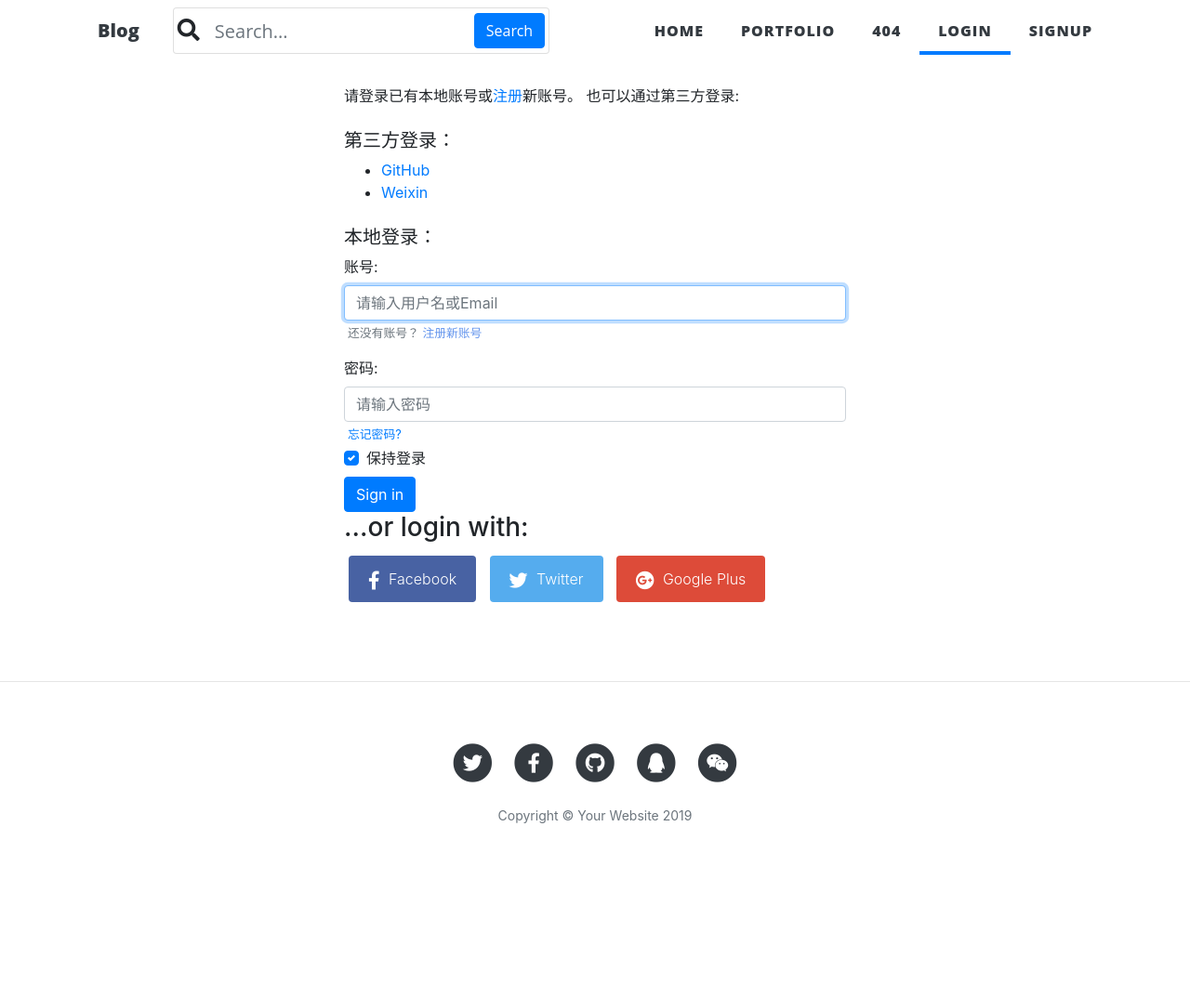
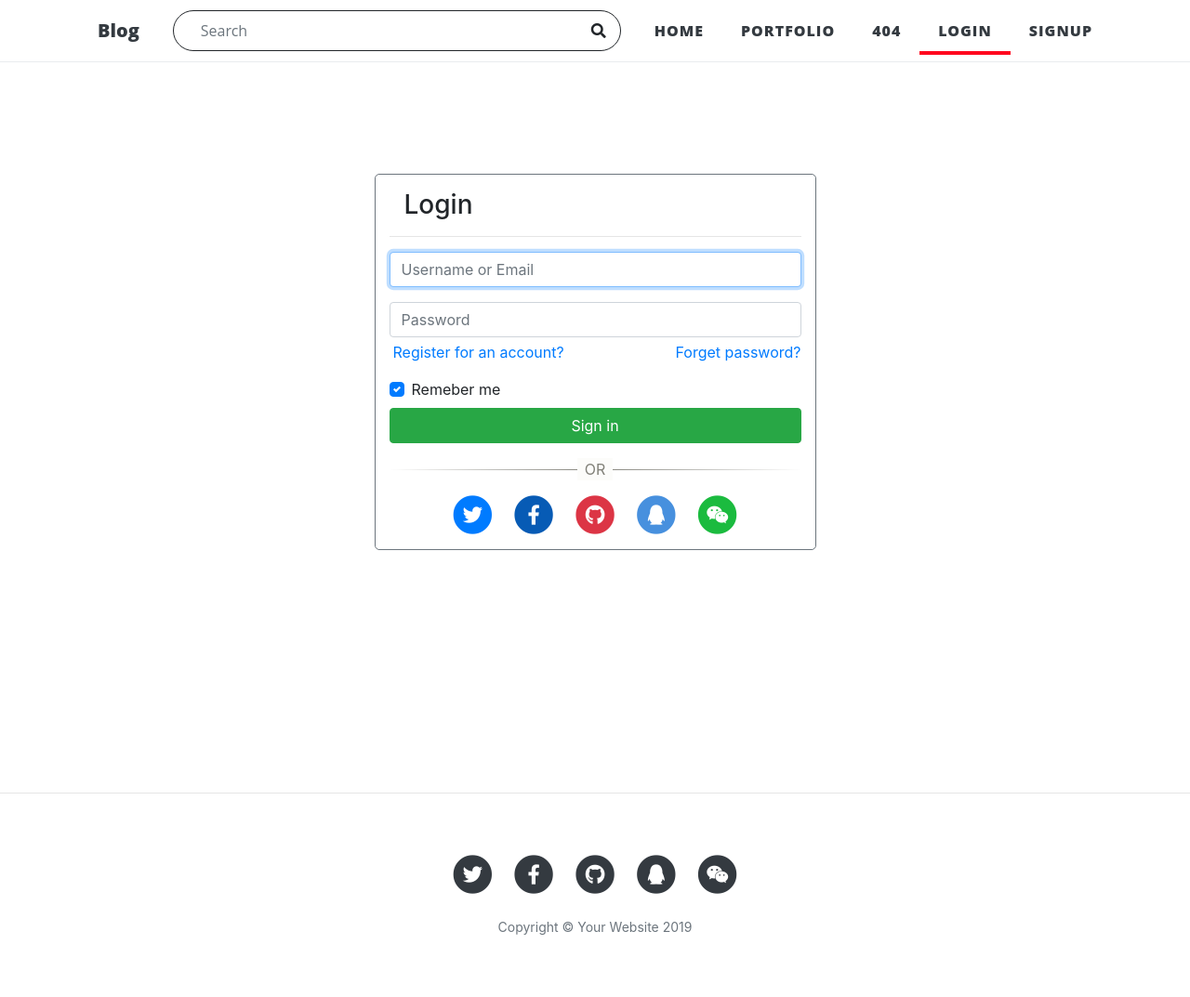
Before and after one commit to Goooooooooooooo/turbo-fortnight, a Django app: page /accounts/login/ in a window 1280 px wide. Shown: the whole page at 93% size. Before the commit the page ends 886 px from the top, so only its background shows below. Run offline with Django 3.2, Linux system fonts and the light colour scheme; parts of the project's set-up code (start-up, migrations or seed data) failed here and were passed over; some libraries are stand-ins or nearby versions.

Commit message:
commit-34

```diff
--- a/static/css/style.css
+++ b/static/css/style.css
@@ -41,9 +41,22 @@ html, body {
 
 /* Searchbar CSS */
 
-.form-control-borderless {
-	border: none;
-	width:100%;
+.search-bar{
+    width:100%;
+    border: 1px solid #212529!important;
+    border-radius: 30px;
+    padding: 2px;
+    align-items: center;
+}
+
+.search-bar-input{
+    display:block;
+    margin-left: 15px;
+    margin-right: 15px;
+	box-shadow: none;
+	color: #fff;
+    border: 0;
+    background: none;
 }
 
 .form-control-borderless:hover, .form-control-borderless:active, .form-control-borderless:focus {
@@ -334,7 +347,7 @@ footer ul.social_profiles li a,
 #mainNav {
   /*position: absolute;*/
   border-bottom: 1px solid #e9ecef;
-  background-color: #fff;
+  /*background-color: #fff;*/
   font-family: 'Open Sans', 'Helvetica Neue', Helvetica, Arial, sans-serif
 }
 
@@ -361,8 +374,8 @@ footer ul.social_profiles li a,
 /* 画面大于 992px 时的样式 */
 @media only screen and (min-width:992px) {
   #mainNav {
-    border-bottom: 1px solid transparent;
-    background: #fff
+    /*border-bottom: 1px solid transparent;*/
+    /*background: #fff*/
   }
   #mainNav .navbar-brand {
     padding: 10px 20px;
@@ -551,10 +564,77 @@ footer > div > div > div > ul > li > a:focus, footer > div > div > div > ul > li
     color: rgba(220, 53, 69, 1)
 }
 
+/* account/login.html */
+#login_weixin > a{
+    color: rgba(27, 187, 63, 1)
+}
+
+#login_qq > a{
+    color: rgba(71, 144, 222, 1)
+}
+
+#login_facebook > a{
+    color: rgba(7, 91, 181, 1)
+}
+
+#login_twitter > a{
+    color: rgba(0, 123, 255, 1)
+}
+
+#login_github > a{
+    color: rgba(220, 53, 69, 1)
+}
+
+#login_weixin > a:focus, #login_weixin > a:hover{
+    color: rgba(33, 136, 56, 1)
+}
+#login_qq > a:focus, #login_qq > a:hover,
+#login_twitter > a:focus, #login_twitter > a:hover{
+    color: rgba(48, 117, 191, 1)
+}
+#login_facebook > a:focus, #login_facebook > a:hover{
+    color: rgba(10, 72, 140, 1)
+}
+#login_github > a:focus, #login_github > a:hover{
+    color: rgba(175, 39, 52, 1)
+}
+
+.hr-text {
+	line-height: 1em;
+	position: relative;
+	outline: 0;
+	border: 0;
+	color: black;
+	text-align: center;
+	height: 1.5em;
+	opacity: 1;
+}
+.hr-text:before {
+	content: '';
+	background: -webkit-linear-gradient(left, transparent, #818078, transparent);
+	background: linear-gradient(to right, transparent, #818078, transparent);
+	position: absolute;
+	left: 0;
+	top: 50%;
+	width: 100%;
+	height: 1px;
+}
+
+.hr-text:after {
+	content: attr(data-content);
+	position: relative;
+	display: inline-block;
+	color: black;
+	padding: 0 .5em;
+	line-height: 1.5em;
+	color: #818078;
+	background-color: #fcfcfa;
+}
+
 /* 导航栏选中 背景颜色 */
 .active-bg{
-    height: 10%;
+    height: 8%;
     width: 100%;
     margin: 0;
-    background:#007bff;
+    background:#ff071e;
 }
--- a/static/js/blog-js.js
+++ b/static/js/blog-js.js
@@ -1,7 +1,9 @@
 $(document).ready(function() {
+    $("#blog-nav > div").eq(0).addClass("active-bg");
     $("#navbarResponsive .navbar-nav > li.nav-item").each(function(){
         if($(">a",this)[0].href==String(window.location)){
             $(">div",this).eq(0).addClass("active-bg");
+            $("#blog-nav > div").eq(0).removeClass("active-bg")
         }
     });
 });
@@ -46,3 +48,11 @@ $("#replyModal").on('show.bs.modal', function (event) {
 function text_clear(){
     CKEDITOR.instances['id_body'].setData(' ');
 }
+
+//header.html search-form
+function search_form_submit() {
+    //获取form表单的dom对象
+    var form = document.getElementById('search-form');
+    //调用对象的submit方法
+    form.submit();
+}
--- a/templates/account/login.html
+++ b/templates/account/login.html
@@ -1,6 +1,7 @@
 
 {% extends 'base.html' %}
 {% load staticfiles %}
+{% load extra_tags %}
 {% load i18n %}
 {% load account socialaccount %}
 
@@ -8,124 +9,104 @@
 
 
 {% block content %}
-
 <div class="container">
-    <div class="row">
-        <div class="col-3"></div>
-        <div class="col">
-            <br>
+    <div class="row" style="margin-top:120px;">
+        <div class="col"></div>
+        <div class="col-5 border border-secondary" style="border-radius:5px;">
             {% get_providers as socialaccount_providers %}
                 {% if socialaccount_providers %}
-                    <p>
-                        {% blocktrans with site.name as site_name %}请登录已有本地账号或<a href="{{ signup_url }}">注册</a>新账号。
-                        也可以通过第三方登录:{% endblocktrans %}
-                    </p>
 
-                    <div class="socialaccount_ballot">
-                        <h5 class="mb-2 mt-4">第三方登录：</h5>
-                        <ul class="socialaccount_providers">
-                          {% include "socialaccount/snippets/provider_list.html" with process="login" %}
-                        </ul>
-                        <h5 class="mb-2 mt-4">本地登录：</h5>
-                    </div>
+<!--                        <ul class="socialaccount_providers">-->
+<!--                          {% include "socialaccount/snippets/provider_list.html" with process="login" %}-->
+<!--                        </ul>-->
+
 
                     {% include "socialaccount/snippets/login_extra.html" %}
 
-                {% else %}
-                    <p>{% blocktrans %}If you have not created an account yet, then please
-                    <a href="{{ signup_url }}">sign up</a> first.{% endblocktrans %}</p>
                 {% endif %}
+                <div class="socialaccount_ballot">
+                    <h3 class="m-3">Login</h3>
+                </div>
+                <hr class="colorgraph">
                 <form class="login" id="login_form" method="POST" action="{% url 'account_login' %}">
                     {% csrf_token %}
+                    {% if form.errors %}
+                        <strong style="color:red;">{{ form.errors }}</strong>
+                    {% endif %}
                     <div class="form-group">
-                        <label for="id_login">账号: </label>
-                        <input type="text" name="login" placeholder="请输入用户名或Email" autofocus="autofocus" required
+                        <input type="text" name="login" placeholder="Username or Email" autofocus="autofocus" required
                             id="id_login" class="form-control" />
-                        <small class="form-text text-muted ml-1">
-                            还没有账号？
-                            <a href="{% url 'account_signup' %}" style="color: cornflowerblue; ">
-                                注册新账号
-                            </a>
-                        </small>
                     </div>
                     <div class="form-group mb-1">
-                        <label for="id_password">
-                            密码:
-                        </label>
-                        <input type="password" name="password" placeholder="请输入密码" required id="id_password"
+                        <input type="password" name="password" placeholder="Password" required id="id_password"
                             class="form-control" />
-                        <small class="form-text text-muted ml-1">
-                            <a class="secondaryAction layui-text" href="{% url 'account_reset_password' %}">
-                                忘记密码?
+                        <p class="form-text text-muted ml-1">
+                            <a href="{% url 'account_signup' %}">
+                                Register for an account?
                             </a>
-                        </small>
+                            <a href="{% url 'account_reset_password' %}" style="float:right;">
+                                Forget password?
+                            </a>
+                        </p>
                     </div>
                     <div class="custom-control custom-checkbox mb-2">
                         <input type="checkbox" name="remember" id="id_remember" checked class="custom-control-input" />
                         <label for="id_remember" class="custom-control-label">
-                            保持登录
+                            Remeber me
                         </label>
                     </div>
-                    <button class="primaryAction btn btn-primary" type="submit" id="submit_login">Sign in</button>
+                    <button class="primaryAction btn btn-success" style="width:100%" type="submit" id="submit_login">Sign in</button>
                 </form>
-                        <h3>...or login with:</h3>
-            <div class="social-login-buttons">
-                <a class="btn btn-link-1 btn-link-1-facebook" href="#">
-                    <i class="fab fa-facebook-f"></i> Facebook
-                </a>
-                <a class="btn btn-link-1 btn-link-1-twitter" href="#">
-                    <i class="fab fa-twitter"></i> Twitter
-                </a>
-                <a class="btn btn-link-1 btn-link-1-google-plus" href="#">
-                    <i class="fab fa-google-plus"></i> Google Plus
-                </a>
-            </div>
+                <hr class="hr-text" data-content="OR">
+                <div>
+                    <ul class="list-inline text-center">
+                        <!-- twitter -->
+                        <li class="list-inline-item" id="login_twitter">
+                            <a href="#">
+                                <span class="fa-stack fa-lg">
+                                    <i class="fas fa-circle fa-stack-2x"></i>
+                                    <i class="fab fa-twitter fa-stack-1x fa-inverse"></i>
+                                </span>
+                            </a>
+                        </li>
+                        <li class="list-inline-item" id="login_facebook">
+                            <a href="#">
+                                <span class="fa-stack fa-lg">
+                                    <i class="fas fa-circle fa-stack-2x"></i>
+                                    <i class="fab fa-facebook-f fa-stack-1x fa-inverse"></i>
+                                </span>
+                            </a>
+                        </li>
+                        <li class="list-inline-item" id="login_github">
+                            <a href="{% provider_login_url 'github' %}" data-toggle="tooltip" data-placement="top" title="GitHub账号登录">
+                                <span class="fa-stack fa-lg">
+                                    <i class="fas fa-circle fa-stack-2x"></i>
+                                    <i class="fab fa-github fa-stack-1x fa-inverse"></i>
+                                </span>
+                            </a>
+                        </li>
+                        <li class="list-inline-item" id="login_qq">
+                            <a href="#">
+                                <span class="fa-stack fa-lg">
+                                    <i class="fas fa-circle fa-stack-2x"></i>
+                                    <i class="fab fa-qq fa-stack-1x fa-inverse"></i>
+                                </span>
+                            </a>
+                        </li>
+                        <li class="list-inline-item" id="login_weixin">
+                            <a href="#" data-toggle="tooltip" data-placement="top" title="点我加微信">
+                                <span class="fa-stack fa-lg">
+                                    <i class="fas fa-circle fa-stack-2x"></i>
+                                    <i class="fab fa-weixin fa-stack-1x fa-inverse"></i>
+                                </span>
+                            </a>
+                        </li>
+                    </ul>
+                </div>
+
         </div>
-        <div class="col-3"></div>
+        <div class="col"></div>
     </div>
 </div>
 
-<style>
-.btn-link-1 {
-	display: inline-block;
-	height: 50px;
-	margin: 5px;
-	padding: 16px 20px 0 20px;
-	background: #4aaf51;
-	font-size: 16px;
-    font-weight: 300;
-    line-height: 16px;
-    color: #fff;
-    -moz-border-radius: 4px; -webkit-border-radius: 4px; border-radius: 4px;
-}
-.btn-link-1:hover, .btn-link-1:focus, .btn-link-1:active { outline: 0; opacity: 0.6; color: #fff; }
-
-.btn-link-1.btn-link-1-facebook { background: #4862a3; }
-.btn-link-1.btn-link-1-twitter { background: #55acee; }
-.btn-link-1.btn-link-1-google-plus { background: #dd4b39; }
-
-.btn-link-1 i {
-	padding-right: 5px;
-	vertical-align: middle;
-	font-size: 20px;
-	line-height: 20px;
-}
-
-.btn-link-2 {
-	display: inline-block;
-	height: 50px;
-	margin: 5px;
-	padding: 15px 20px 0 20px;
-	background: rgba(0, 0, 0, 0.3);
-	border: 1px solid #fff;
-	font-size: 16px;
-    font-weight: 300;
-    line-height: 16px;
-    color: #fff;
-    -moz-border-radius: 4px; -webkit-border-radius: 4px; border-radius: 4px;
-}
-.btn-link-2:hover, .btn-link-2:focus,
-.btn-link-2:active, .btn-link-2:active:focus { outline: 0; opacity: 0.6; background: rgba(0, 0, 0, 0.3); color: #fff; }
-
-</style>
 {% endblock %}
--- a/templates/article/detail.html
+++ b/templates/article/detail.html
@@ -171,7 +171,6 @@
                                 <br />
                                 <div>{{ comment.body|safe }}</div><br />
 
-
                                 {% if not comment.is_leaf_node %}
                                     <a class="btn btn-outline-secondary" data-toggle="collapse" href="#collapse_{{ comment.id }}" role="button" aria-expanded="false"
                                         aria-controls="collapseExample">
--- a/templates/base.html
+++ b/templates/base.html
@@ -17,6 +17,7 @@
 
 </head>
 <body>
+
     {% include 'header.html' %}
 
     <div id="wrapper">
@@ -38,6 +39,5 @@
 
     {% block script %}{% endblock script %}
 
-
 </body>
 </html>
--- a/templates/footer.html
+++ b/templates/footer.html
@@ -9,6 +9,7 @@
         <div class="row justify-content-center">
             <div class="col-lg-8 col-md-10 center-block">
                 <ul class="list-inline text-center">
+                    <!-- twitter -->
                     <li class="list-inline-item" id="twitter">
                         <a href="#">
                             <span class="fa-stack fa-lg">
--- a/templates/header.html
+++ b/templates/header.html
@@ -5,26 +5,27 @@
   <!-- Navigation -->
 <nav class="navbar navbar-expand-lg navbar-light" id="mainNav">
 	<div class="container">
+		<div id="blog-nav">
 			<a class="navbar-brand" href="{% url 'article:article-list' %}">Blog</a>
+			<div></div>
+		</div>
 		<button class="navbar-toggler navbar-toggler-right" type="button" data-toggle="collapse" data-target="#navbarResponsive" aria-controls="navbarResponsive" aria-expanded="false" aria-label="Toggle navigation">
 			Menu
 			<i class="fas fa-bars"></i>
 		</button>
-		<form class="card card-sm form-inline" method="get" action="{% url 'article:article-list' %}">
+
+		<div class="collapse navbar-collapse" id="navbarResponsive">
+			<form id="search-form" class="search-bar mr-3" method="get" action="{% url 'article:article-list' %}">
 			{% csrf_token %}
-				<div class="row no-gutters align-items-center">
-					<div class="col-auto pl-1">
-						<i class="fas fa-search h4 text-body m-auto"></i>
-					</div>
-					<div class="col">
-						<input name="search" id="search" class="form-control form-control-lg form-control-borderless" type="search" placeholder="Search...">
-					</div>
-					<div class="col-auto pr-1">
-						<button class="btn btn-primary" type="button">Search</button>
+				<div class="input-group">
+					<input type="search" class="search-bar-input form-control form-control-borderless" placeholder="Search" name="search" id="search" style="outline:0">
+					<div class="input-group-btn">
+						<button class="btn btn-default search-bar-btn" type="button" onclick="search_form_submit()">
+							<i class="fas fa-search"></i>
+						</button>
 					</div>
 				</div>
 			</form>
-		<div class="collapse navbar-collapse" id="navbarResponsive">
 			<ul class="navbar-nav ml-auto">
 				<li class="nav-item" id="article-list">
 					<a class="nav-link" href="{% url 'article:article-list' %}">Home</a>
```
Also changed, not shown: db.sqlite3, 1 other file. Lines whose indentation alone changed are shown as unchanged.
